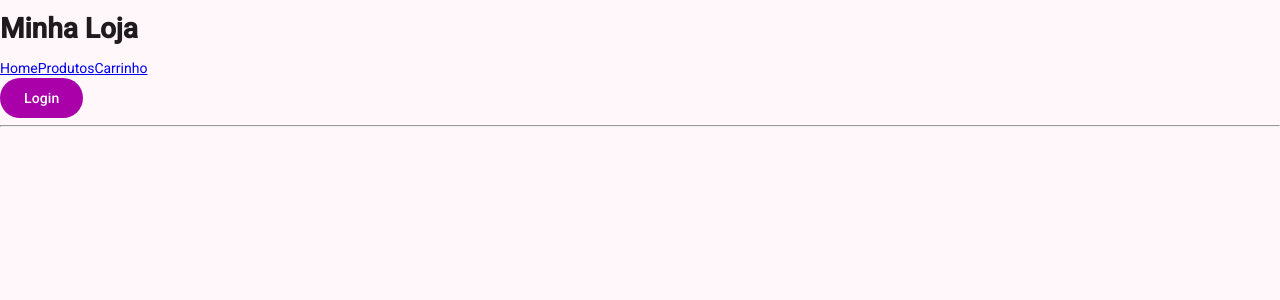
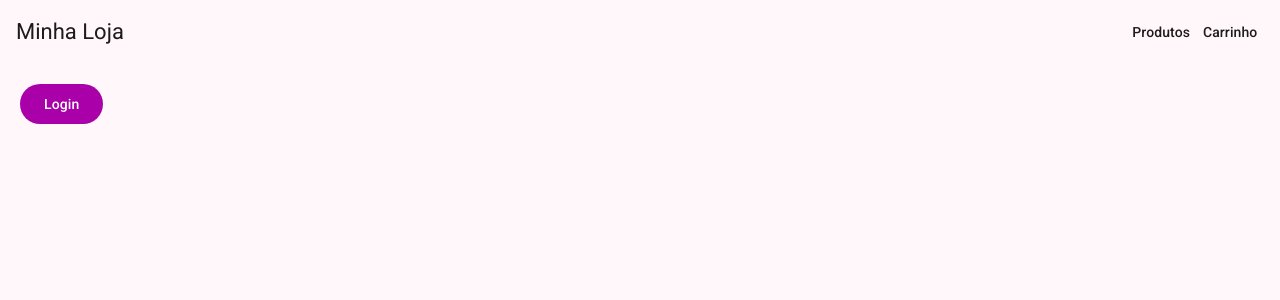
Before and after one commit to wellingtonbarbosadev/angular-senai, an Angular app in the folder 2026.08.19/projeto-teste/: page / in a window 1280 px wide. Shown: the top 300 px of the page. Built offline with nearby package versions, Linux system fonts and the light colour scheme.

Commit message:
feat: adicionado componente header

```diff
--- a/2026.08.19/projeto-teste/src/app/app.css
+++ b/2026.08.19/projeto-teste/src/app/app.css
@@ -0,0 +1,7 @@
+.container {
+  padding: 20px;
+
+  & > section {
+    margin-bottom: 20px;
+  }
+}
--- a/2026.08.19/projeto-teste/src/app/app.html
+++ b/2026.08.19/projeto-teste/src/app/app.html
@@ -1,16 +1,12 @@
-<h1>Minha Loja</h1>
-<nav>
-  <a routerLink="/">Home</a>
-  <a routerLink="/produtos">Produtos</a>
-  <a routerLink="/carrinho">Carrinho</a>
-</nav>
+<app-header></app-header>
 
+<main class="container">
+  <section>
     @if (usuarioLogado()) {
       <button mat-stroked-button color="accent" (click)="logout()">Logout</button>
     } @else {
       <button mat-flat-button (click)="login()">Login</button>
     }
-
-<hr />
-
+  </section>
   <router-outlet></router-outlet>
+</main>
--- a/2026.08.19/projeto-teste/src/app/app.ts
+++ b/2026.08.19/projeto-teste/src/app/app.ts
@@ -2,10 +2,11 @@ import { Component, signal } from '@angular/core';
 import { RouterLink, RouterOutlet } from '@angular/router';
 import { login, logout, usuarioLogado } from './core/auth';
 import { MatButtonModule } from '@angular/material/button';
+import { Header } from './shared/layout/header/header';
 
 @Component({
   selector: 'app-root',
-  imports: [RouterOutlet, RouterLink, MatButtonModule],
+  imports: [RouterOutlet, RouterLink, MatButtonModule, Header],
   templateUrl: './app.html',
   styleUrl: './app.css',
 })
--- a/2026.08.19/projeto-teste/src/app/features/produtos/lista-produtos/lista-produtos.css
+++ b/2026.08.19/projeto-teste/src/app/features/produtos/lista-produtos/lista-produtos.css
@@ -6,8 +6,4 @@
   @media (width > 768px) {
     grid-template-columns: repeat(2, 1fr);
   }
-
-  @media (width > 1000px) {
-    grid-template-columns: repeat(3, 1fr);
-  }
 }
--- a/2026.08.19/projeto-teste/src/app/shared/layout/header/header.css
+++ b/2026.08.19/projeto-teste/src/app/shared/layout/header/header.css
@@ -0,0 +1,7 @@
+.header {
+  position: sticky;
+}
+
+.flex-space {
+  width: 100%;
+}
--- a/2026.08.19/projeto-teste/src/app/shared/layout/header/header.html
+++ b/2026.08.19/projeto-teste/src/app/shared/layout/header/header.html
@@ -1 +1,6 @@
-<p>header works!</p>
+<mat-toolbar class="header" color="primary">
+  <span>Minha Loja</span>
+  <span class="flex-space"></span>
+  <button mat-button routerLink="/produtos">Produtos</button>
+  <button mat-button routerLink="/carrinho">Carrinho</button>
+</mat-toolbar>
--- a/2026.08.19/projeto-teste/src/app/shared/layout/header/header.ts
+++ b/2026.08.19/projeto-teste/src/app/shared/layout/header/header.ts
@@ -1,8 +1,11 @@
 import { Component } from '@angular/core';
+import { MatButtonModule } from '@angular/material/button';
+import { MatToolbarModule } from "@angular/material/toolbar"
+import { RouterLink } from '@angular/router';
 
 @Component({
   selector: 'app-header',
-  imports: [],
+  imports: [MatToolbarModule, MatButtonModule, RouterLink],
   templateUrl: './header.html',
   styleUrl: './header.css',
 })
```
Lines whose indentation alone changed are shown as unchanged.
